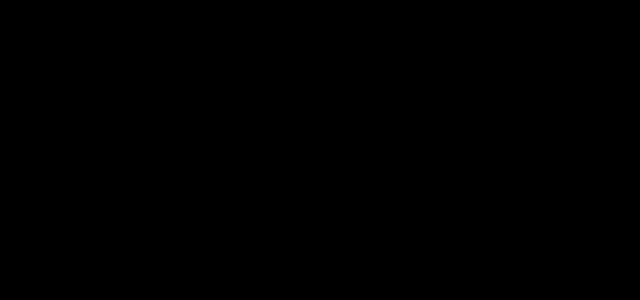
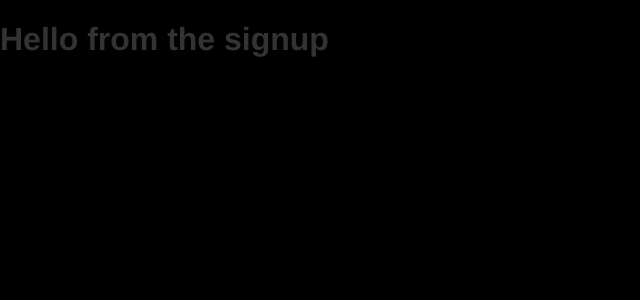
Before and after one commit to sujoyduttajad/Netflix-clone, a React (Create React App) app: page /signup in a window 1280 px wide. Shown: the top 300 px of the page, without its empty margins (0-640 px from the left). Built offline with nearby package versions, Linux system fonts and the light colour scheme.

Commit message:
Created Signup and added some routes

```diff
--- a/src/App.js
+++ b/src/App.js
@@ -6,6 +6,15 @@ import { Home, Browse, Signin, Signup } from './pages';
 export default function App() {
   return (
     <Router>
+      <Route exact path='/browse' >
+        <Browse />
+      </Route>
+      <Route exact path='/signup' >
+        <Signup />
+      </Route>
+      <Route exact path='/signin' >
+        <Signin />
+      </Route>
       <Route exact path={ROUTES.HOME} >
         <Home />
       </Route>
--- a/src/pages/signup.js
+++ b/src/pages/signup.js
@@ -0,0 +1,11 @@
+import React from 'react'
+
+function signup() {
+    return (
+        <div>
+            <h1>Hello from the signup</h1>
+        </div>
+    )
+}
+
+export default signup
```
